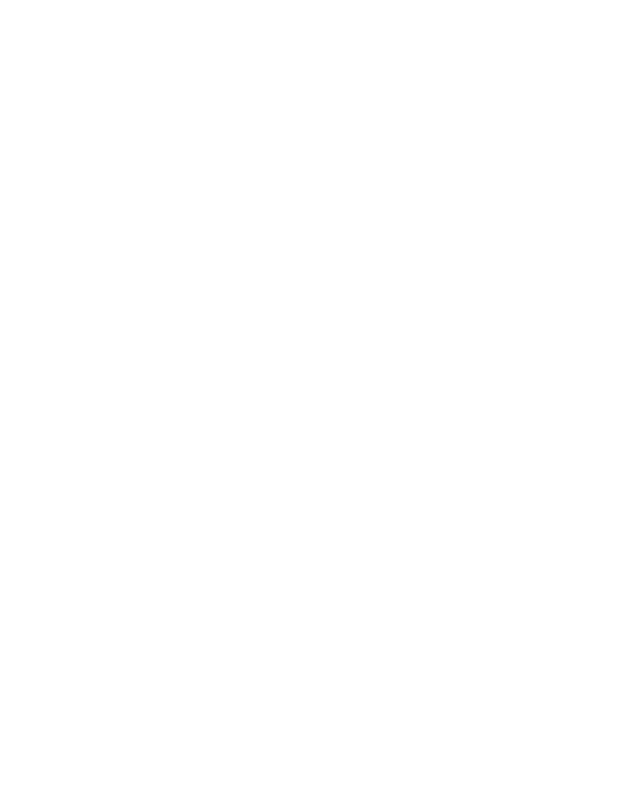
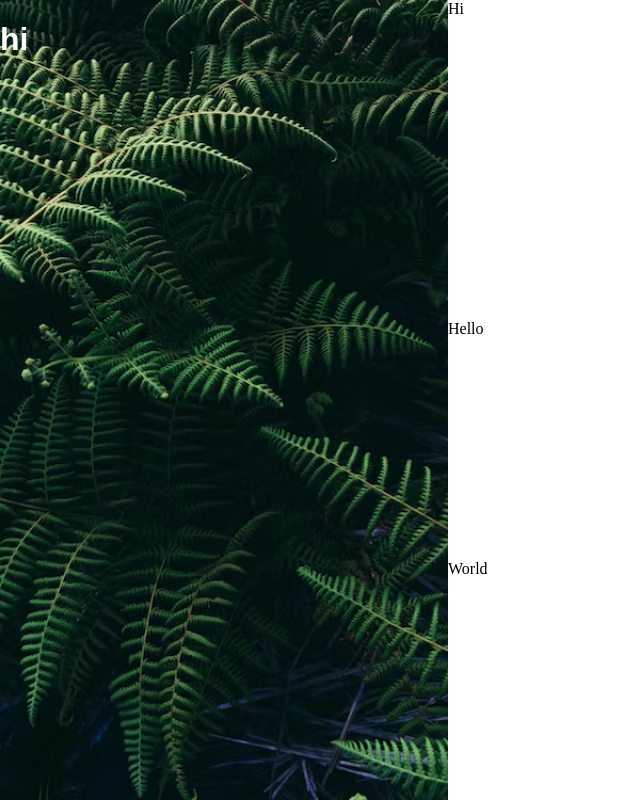
Before and after one commit to tooly11/odin-sign-up-form, a plain HTML site: page index.html in a window 1280 px wide. Shown: the whole page, without its empty margins (0-640 px from the left). Drawn offline with Linux system fonts and the light colour scheme; a web font is replaced by a local one.

Commit message:
working with the left part of the page

```diff
--- a/index.html
+++ b/index.html
@@ -8,6 +8,15 @@
     <link rel="stylesheet" href="styles.css">
 </head>
 <body>
-
+    <div class="main">
+        <div class="left">
+            <h1>hi</h1>
+        </div>
+        <div class="right">
+            <div class="first">Hi</div>
+            <div class="second">Hello</div>
+            <div class="third">World</div>
+        </div>
+    </div>
 </body>
 </html>
--- a/styles.css
+++ b/styles.css
@@ -0,0 +1,42 @@
+@font-face {
+    font-family: Norse-Bold;
+    src: url(../fonts/Nurse-Bold.otf);
+}
+
+body {
+    margin: 0;
+    padding: 0;
+}
+
+.main {
+    display: flex;
+    flex-direction: row;
+    width: 100vw;
+    height: 100vh;
+}
+
+.left {
+    background-image: url('./imgs/bg-photo.png');
+    width: 35vw;
+    background-repeat: no-repeat;
+    background-size: cover;
+    color: white;
+    font-family: Norse-Bold, sans-serif;
+}
+
+.right {
+    display: flex;
+    flex-direction: column;
+}
+
+.first {
+    height: 40vh;
+}
+
+.second {
+    height: 30vh;
+}
+
+.third {
+    height: 30vh;
+}
```
Also changed, not shown: fonts/Norse-Bold.otf (added), imgs/bg-photo.png (added), imgs/odin-lined.png (added).
